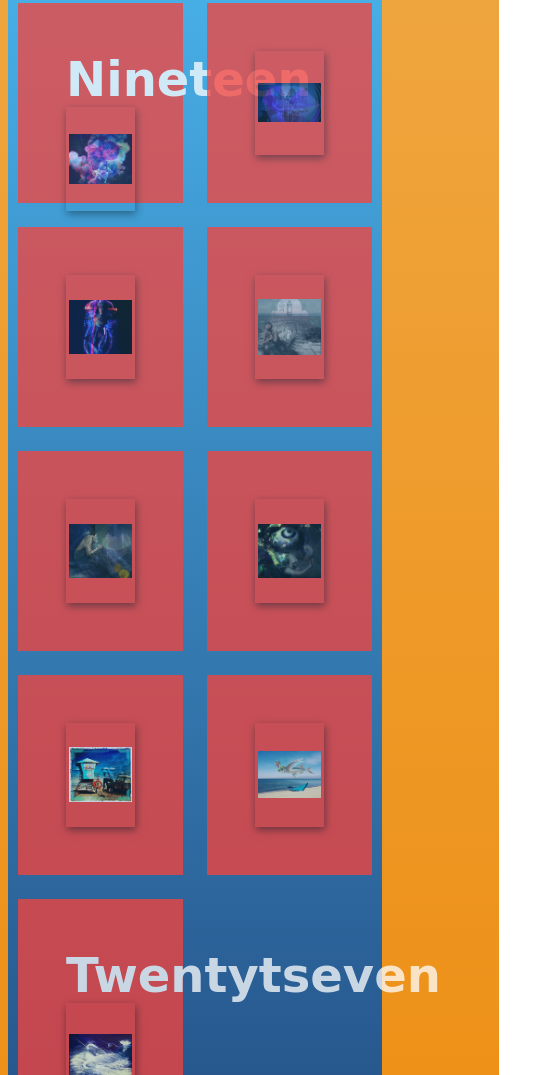
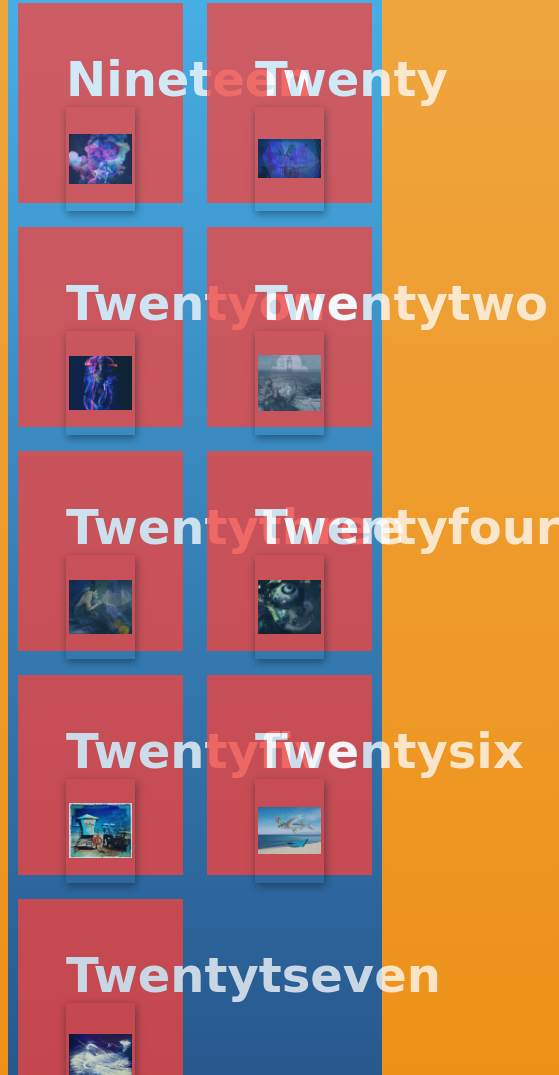
Before and after one commit to gipsi/mermay2018, a plain HTML site: page responsivegrid.html in a window 390 px wide. Shown: the part 3408-4483 px from the top of the page, 559 px wide, since content can reach past the window. Drawn offline with Linux system fonts and the light colour scheme; files that its build step writes are made by us from their sources; a web font is replaced by a local one.

Commit message:
Update responsivegrid.html

```diff
--- a/responsivegrid.html
+++ b/responsivegrid.html
@@ -119,13 +119,13 @@ img {
   <li>Seventeen <img src="media/mermay17.jpg" alt="Mermaid with seahorse" /></li>
   <li>Eighteen <img src="media/mermay18.jpg" alt="Mermaid staring into space" /></li>
   <li>Nineteen <img src="media/mermay19.jpg" alt="Mermaid and Betta splendens" /></li>
-  <li><img src="media/mermay20.jpg" alt="Mermaid with pirate ship" /></li>
-  <li><img src="media/mermay21.jpg" alt="Jellyfish mermaid" /></li>
-  <li><img src="media/mermay22.jpg" alt="Gothic fashion mermaid" /></li>
-  <li><img src="media/mermay23.jpg" alt="Deep ocean mermaid" /></li>
-  <li><img src="media/mermay24.jpg" alt="Snail and mermaid" /></li>
-  <li><img src="media/mermay25.jpg" alt="Reverse mermaid" /></li>
-  <li><img src="media/mermay26.jpg" alt="Exotic mermaid" /></li>
+  <li>Twenty<img src="media/mermay20.jpg" alt="Mermaid with pirate ship" /></li>
+  <li>Twentyone<img src="media/mermay21.jpg" alt="Jellyfish mermaid" /></li>
+  <li>Twentytwo<img src="media/mermay22.jpg" alt="Gothic fashion mermaid" /></li>
+  <li>Twentythree<img src="media/mermay23.jpg" alt="Deep ocean mermaid" /></li>
+  <li>Twentyfour<img src="media/mermay24.jpg" alt="Snail and mermaid" /></li>
+  <li>Twentyfive<img src="media/mermay25.jpg" alt="Reverse mermaid" /></li>
+  <li>Twentysix<img src="media/mermay26.jpg" alt="Exotic mermaid" /></li>
   <li>Twentytseven <img src="media/mermay27.jpg" alt="Narwhal" /></li>
 <!--
   <li>Twentyeight <img src="" alt="" /></li>
```
